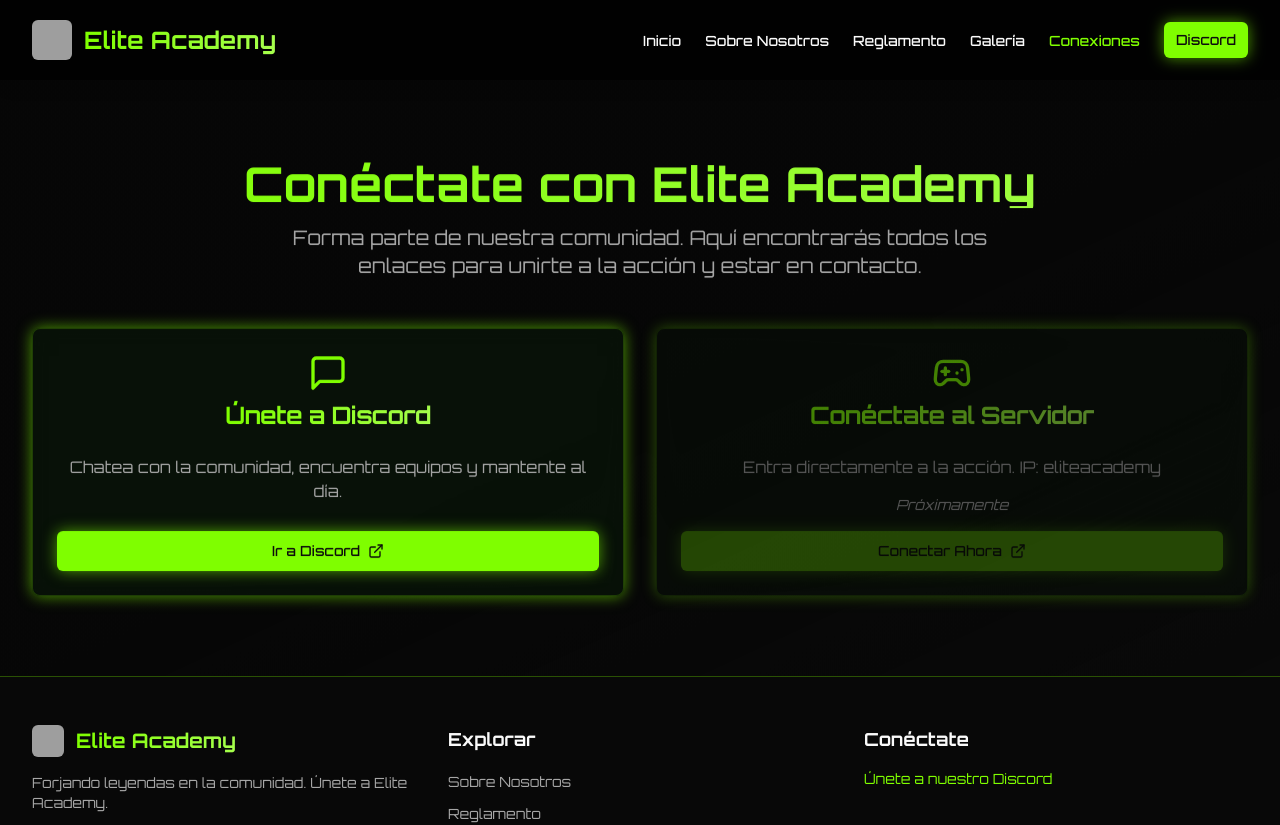
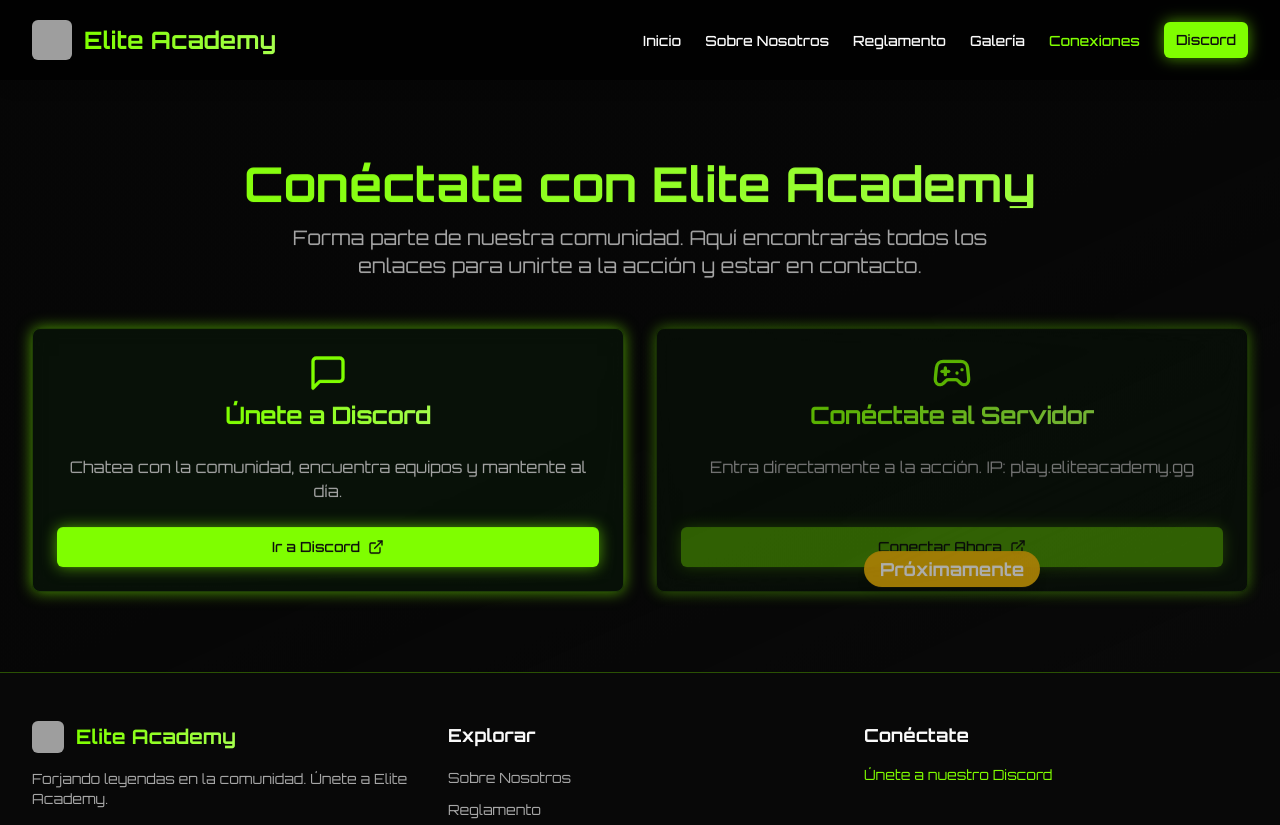
Before and after one commit to er-guindi17/ktktktmhbnyjhty, a React (Vite) app: page /join in a window 1280 px wide. Shown: the top 825 px of the page. Built offline with nearby package versions, Linux system fonts and the light colour scheme; grey boxes are pictures that could not be loaded.

Commit message:
Update JoinPage.jsx

```diff
--- a/src/pages/JoinPage.jsx
+++ b/src/pages/JoinPage.jsx
@@ -2,7 +2,7 @@ import React from 'react';
 import { motion } from 'framer-motion';
 import { Button } from '@/components/ui/button.jsx';
 import { Card, CardContent, CardHeader, CardTitle } from '@/components/ui/card.jsx';
-import { ExternalLink, MessageSquare, Gamepad2 } from 'lucide-react'; // Using MessageSquare for Discord
+import { ExternalLink, MessageSquare, Gamepad2 } from 'lucide-react';
 
 const connectionLinks = [
   {
@@ -16,7 +16,7 @@ const connectionLinks = [
   {
     id: 'server',
     title: 'Conéctate al Servidor',
-    description: 'Entra directamente a la acción. IP: eliteacademy',
+    description: 'Entra directamente a la acción. IP: play.eliteacademy.gg',
     url: 'fivem://connect/play.eliteacademy.gg',
     icon: <Gamepad2 className="h-10 w-10 text-primary" />,
     cta: 'Conectar Ahora',
@@ -50,7 +50,7 @@ const JoinPage = () => {
                 <Card
                   className={`glass-card h-full flex flex-col transition-all duration-300 primary-glow ${
                     isDisabled
-                      ? 'opacity-50 pointer-events-none cursor-not-allowed'
+                      ? 'opacity-70 relative cursor-not-allowed'
                       : 'hover:shadow-primary/30 hover:shadow-xl'
                   }`}
                 >
@@ -58,11 +58,18 @@ const JoinPage = () => {
                     {link.icon}
                     <CardTitle className="text-2xl gradient-text mt-2">{link.title}</CardTitle>
                   </CardHeader>
-                  <CardContent className="flex-grow flex flex-col text-center">
-                    <p className="text-muted-foreground mb-4 flex-grow">{link.description}</p>
+                  <CardContent className="flex-grow flex flex-col text-center relative">
+                    <p className="text-muted-foreground mb-6 flex-grow">{link.description}</p>
+
+                    {/* Overlay de "Próximamente" */}
                     {isDisabled && (
-                      <p className="text-sm text-muted-foreground italic mb-4">Próximamente</p>
+                      <div className="absolute inset-x-0 bottom-0 mb-1 z-10 flex justify-center">
+                        <span className="bg-yellow-500 text-white text-lg font-bold px-4 py-1 rounded-full shadow-lg animate-pulse">
+                          Próximamente
+                        </span>
+                      </div>
                     )}
+
                     <a
                       href={isDisabled ? undefined : link.url}
                       target="_blank"
```
